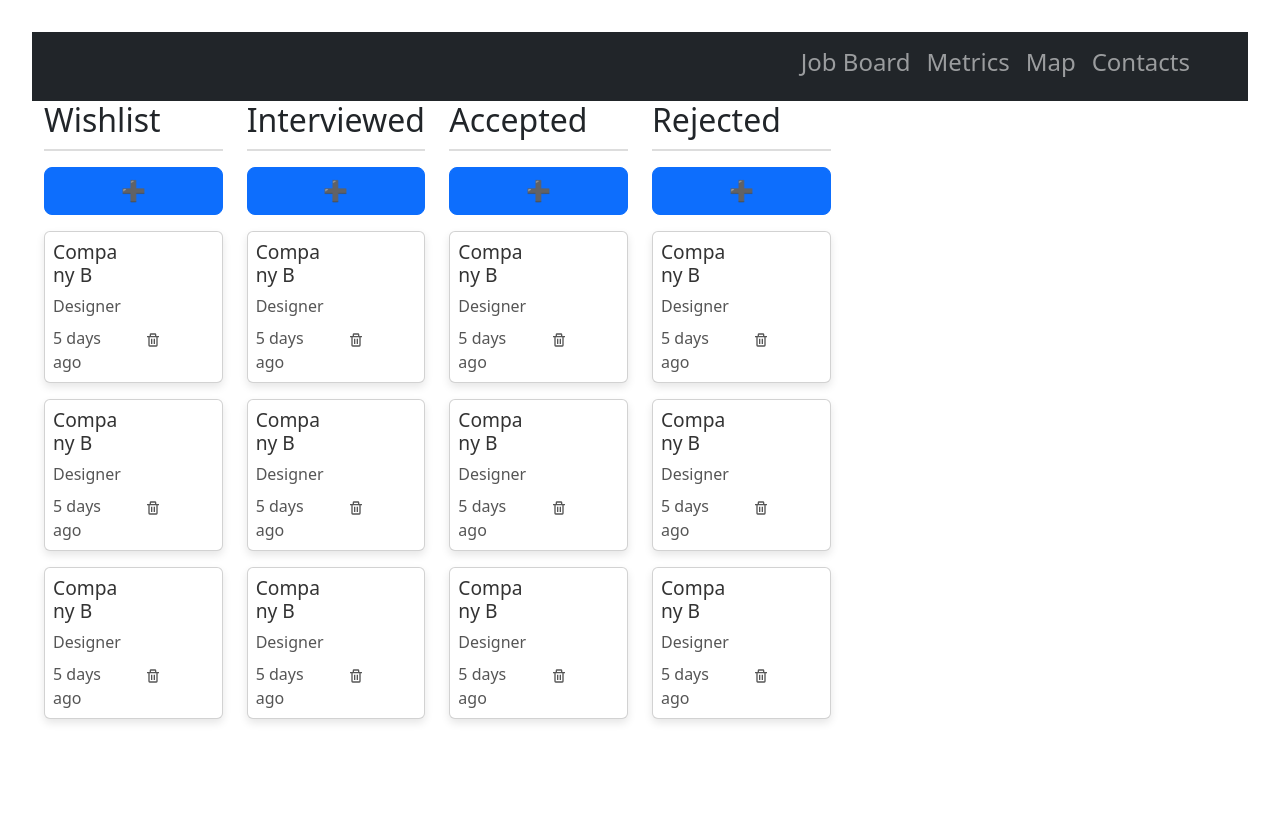
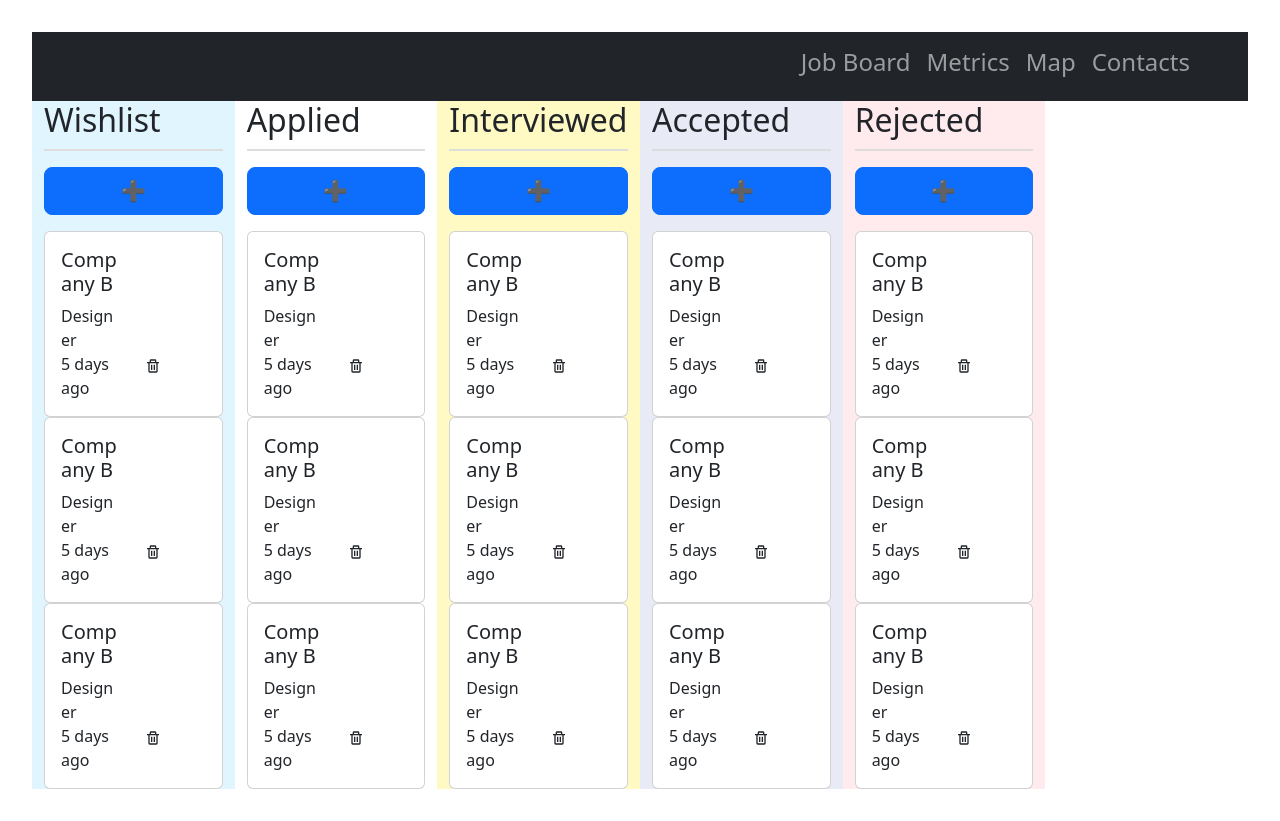
Before and after one commit to asahad/TrackMyHunt, a React (Vite) app: page / in a window 1280 px wide. Before the commit the page ends 800 px from the top, so only its background shows below. Built offline with nearby package versions, Linux system fonts and the light colour scheme.

Commit message:
Added Aplied Column

```diff
--- a/src/App.css
+++ b/src/App.css
@@ -66,22 +66,22 @@
 }
 
 /* Additional styles for different job-card colors based on the status */
-.wishlist-card {
+.wishlist {
   background-color: #e1f5fe;
 }
 
-.applied-card {
+.applied {
   background-color: #e8f5e9;
 }
 
-.interviewed-card {
+.interviewed {
   background-color: #fff9c4;
 }
 
-.accepted-card {
+.accepted {
   background-color: #e8eaf6;
 }
 
-.rejected-card {
+.rejected {
   background-color: #ffebee;
 }
--- a/src/components/JobBoard.jsx
+++ b/src/components/JobBoard.jsx
@@ -8,6 +8,11 @@ const JobBoard = () => {
   // Sample data
   const [jobData, setJobData] = useState({
     wishlist: [
+      { company: "Company B", position: "Designer", daysAgo: 5 },
+      { company: "Company B", position: "Designer", daysAgo: 5 },
+      { company: "Company B", position: "Designer", daysAgo: 5 },
+    ],
+    Applied: [
       { company: "Company B", position: "Designer", daysAgo: 5 },
       { company: "Company B", position: "Designer", daysAgo: 5 },
       { company: "Company B", position: "Designer", daysAgo: 5 },
@@ -56,7 +61,7 @@ const JobBoard = () => {
           ➕
         </Button>
         {jobData[status].map((job, index) => (
-          <JobCard key={index} job={job} />
+          <JobCard key={index} job={job} status={status} />
         ))}
       </div>
     );
--- a/src/components/JobCard.jsx
+++ b/src/components/JobCard.jsx
@@ -4,7 +4,8 @@ import { useDrag } from "react-dnd";
 import { ItemTypes } from "./Constants";
 import { BiTrash } from "react-icons/bi";
 
-const JobCard = ({ job }) => {
+const JobCard = ({ job, status }) => {
+  console.log(status);
   const [{ opacity }, dragRef] = useDrag(
     () => ({
       type: ItemTypes.CARD,
@@ -17,7 +18,7 @@ const JobCard = ({ job }) => {
   );
   return (
     <>
-      <Card ref={dragRef} style={{ opacity }} className="job-card mb-3">
+      <Card ref={dragRef} style={{ opacity }} className={`status`}>
         <Card.Body>
           <Row>
             <Col xs={6}>
--- a/src/components/Navbar.jsx
+++ b/src/components/Navbar.jsx
@@ -1,3 +1,5 @@
+//------------------------Navbar Component---------------------------------------------------
+// Navbar component derived from the react-bootstrap
 import { Navbar, Nav, Container } from "react-bootstrap";
 const MyNavbar = () => {
   return (
```
